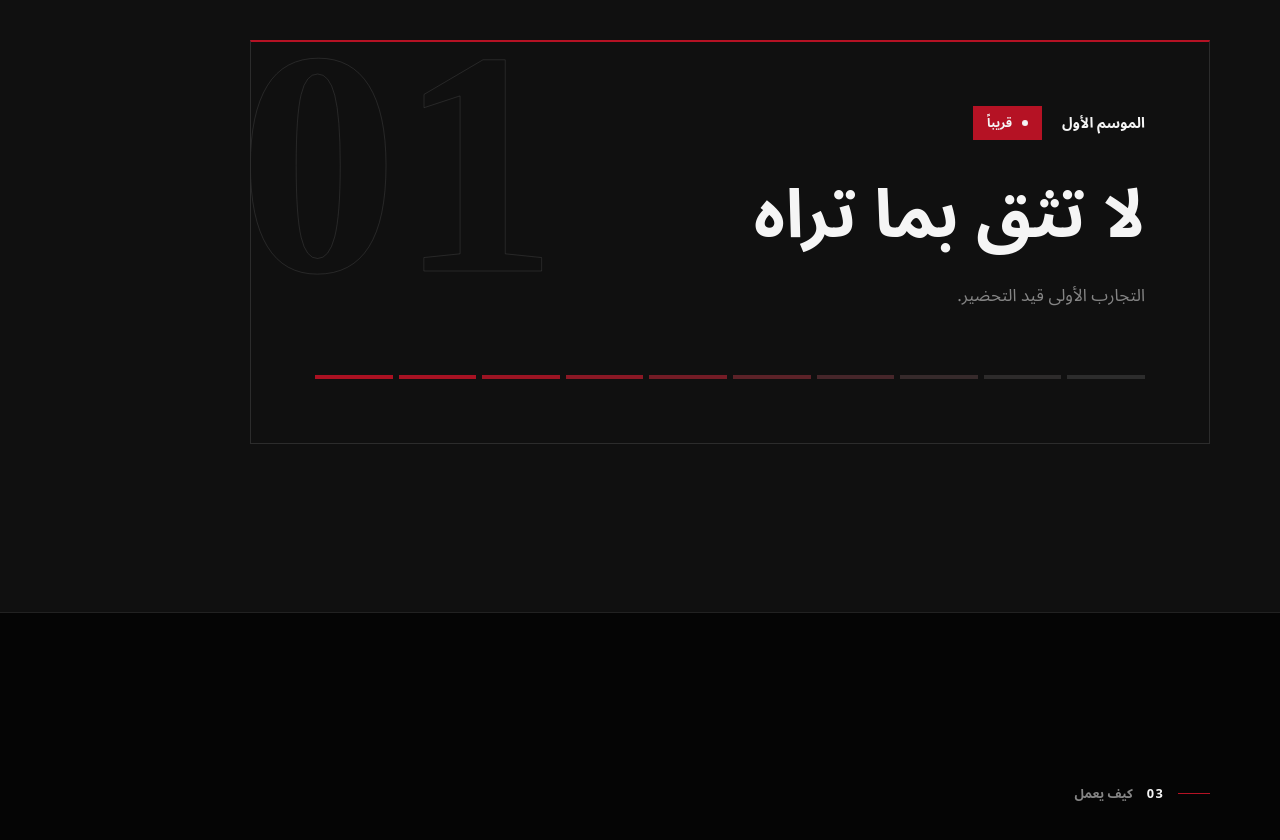
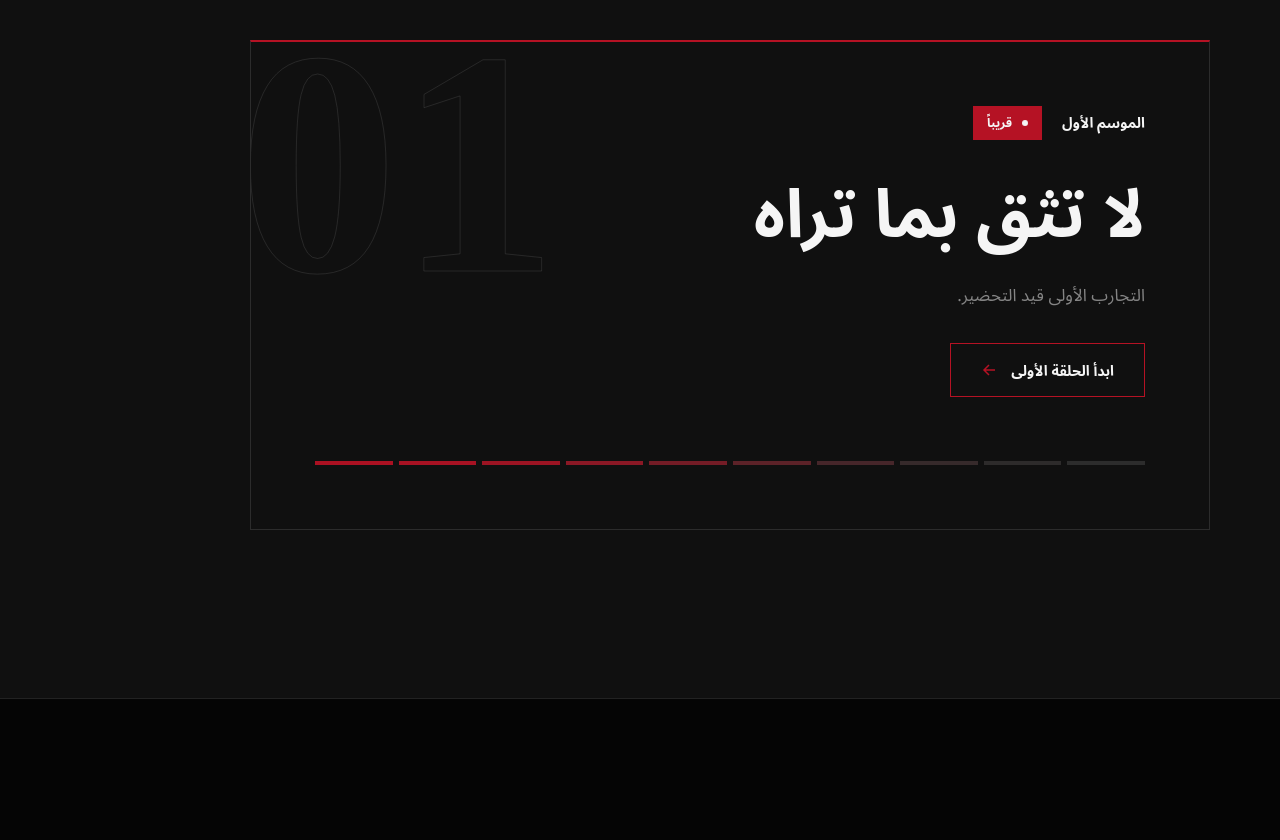
Before and after one commit to matiinjabaar/your-mind, a plain HTML site: page index.html in a window 1280 px wide. Shown: the part 1824-2664 px from the top of the page. Drawn offline with Linux system fonts and the light colour scheme.

Commit message:
Update index.html

```diff
--- a/index.html
+++ b/index.html
@@ -321,6 +321,18 @@ html[lang="en"] .lead { line-height: 1.65; }
 .season-title { position: relative; font-size: clamp(2.1rem, 8.6vw, 4.2rem); text-wrap: balance; max-width: 16ch; }
 html[lang="en"] .season-title { max-width: 14ch; }
 .season-desc { position: relative; margin-top: 24px; max-width: 38ch; color: var(--gray); }
+.season-cta {
+  position: relative; display: inline-flex; align-items: center; justify-content: center; gap: 14px;
+  min-height: 54px; margin-top: 32px; padding: 0 30px;
+  border: 1px solid var(--red); color: var(--fg);
+  font-size: .9rem; font-weight: 800; letter-spacing: calc(.22em * var(--ts)); text-transform: uppercase;
+  transition: background .35s;
+}
+.season-cta svg { width: 16px; height: 16px; color: var(--red); transition: transform .35s var(--ease), color .35s; }
+html[dir="rtl"] .season-cta svg { transform: scaleX(-1); }
+.season-cta:hover { background: var(--red); }
+.season-cta:hover svg { color: var(--fg); }
+.season-cta:active { transform: scale(.98); }
 .slots { position: relative; display: flex; gap: 6px; margin-top: clamp(36px, 7vw, 64px); }
 .slots li { flex: 1; height: 4px; background: rgba(var(--fg-rgb), .12); animation: slot 3.2s ease-in-out infinite; animation-delay: calc(var(--i) * .18s); }
 @keyframes slot { 0%, 100% { background: rgba(var(--fg-rgb), .12); } 50% { background: rgba(var(--red-rgb), .95); } }
@@ -538,6 +550,10 @@ html[dir="rtl"] .footer-credit { text-align: right; }
         </div>
         <h3 class="season-title display" id="s1-title" data-i18n="season.title">لا تثق بما تراه</h3>
         <p class="season-desc" data-i18n="season.desc">التجارب الأولى قيد التحضير.</p>
+        <a class="season-cta" href="episode-01.html">
+          <span data-i18n="season.cta">ابدأ الحلقة الأولى</span>
+          <svg viewBox="0 0 16 16" fill="none" stroke="currentColor" stroke-width="1.5" aria-hidden="true" focusable="false"><path d="M2 8h11M8 3l5 5-5 5"/></svg>
+        </a>
         <ul class="slots" aria-hidden="true">
           <li style="--i:0"></li><li style="--i:1"></li><li style="--i:2"></li><li style="--i:3"></li><li style="--i:4"></li>
           <li style="--i:5"></li><li style="--i:6"></li><li style="--i:7"></li><li style="--i:8"></li><li style="--i:9"></li>
@@ -667,6 +683,7 @@ html[dir="rtl"] .footer-credit { text-align: right; }
       'season.status': 'قريباً',
       'season.title': 'لا تثق بما تراه',
       'season.desc': 'التجارب الأولى قيد التحضير.',
+      'season.cta': 'ابدأ الحلقة الأولى',
       'how.eyebrow': 'كيف يعمل',
       'how.title': 'شاهد. اختر. اكتشف.',
       'step1.title': 'شاهد',
@@ -717,6 +734,7 @@ html[dir="rtl"] .footer-credit { text-align: right; }
       'season.status': 'ل نێزیك',
       'season.title': 'باوەری ب وی نەکە یێ تو دبینی',
       'season.desc': 'ئەزمونێا ئێکێ ل ژێر دروستکرنێیە',
+      'season.cta': 'دەستپێکرنا بەشا ئێکێ', // REVIEW: Kurdish text written without a native reviewer
       'how.eyebrow': 'چاوا کار دکەت',
       'how.title': 'ببینە. هەلبژێرە. بدۆزە.',
       'step1.title': 'ببینە',
@@ -767,6 +785,7 @@ html[dir="rtl"] .footer-credit { text-align: right; }
       'season.status': 'COMING SOON',
       'season.title': 'DON’T TRUST WHAT YOU SEE',
       'season.desc': 'The first experiments are being prepared.',
+      'season.cta': 'START EPISODE 01',
       'how.eyebrow': 'HOW IT WORKS',
       'how.title': 'WATCH. CHOOSE. DISCOVER.',
       'step1.title': 'WATCH',
```
